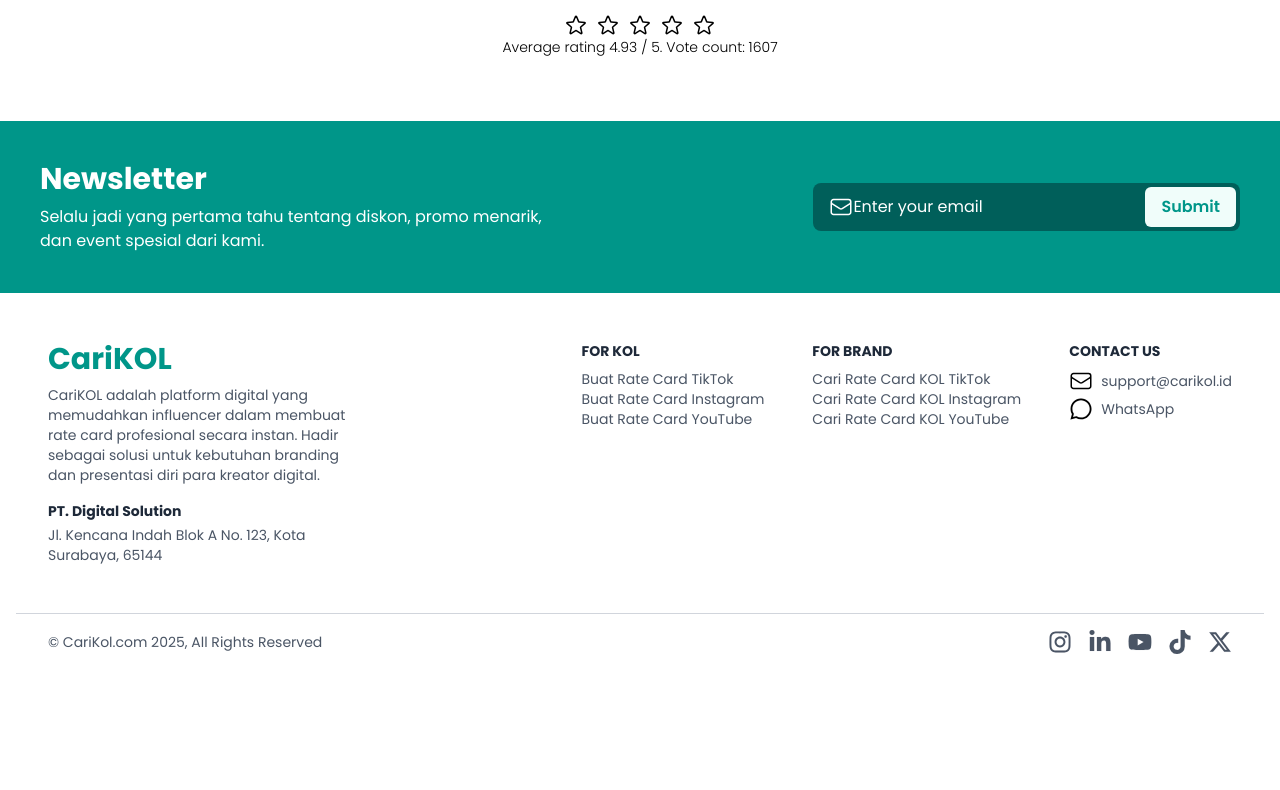
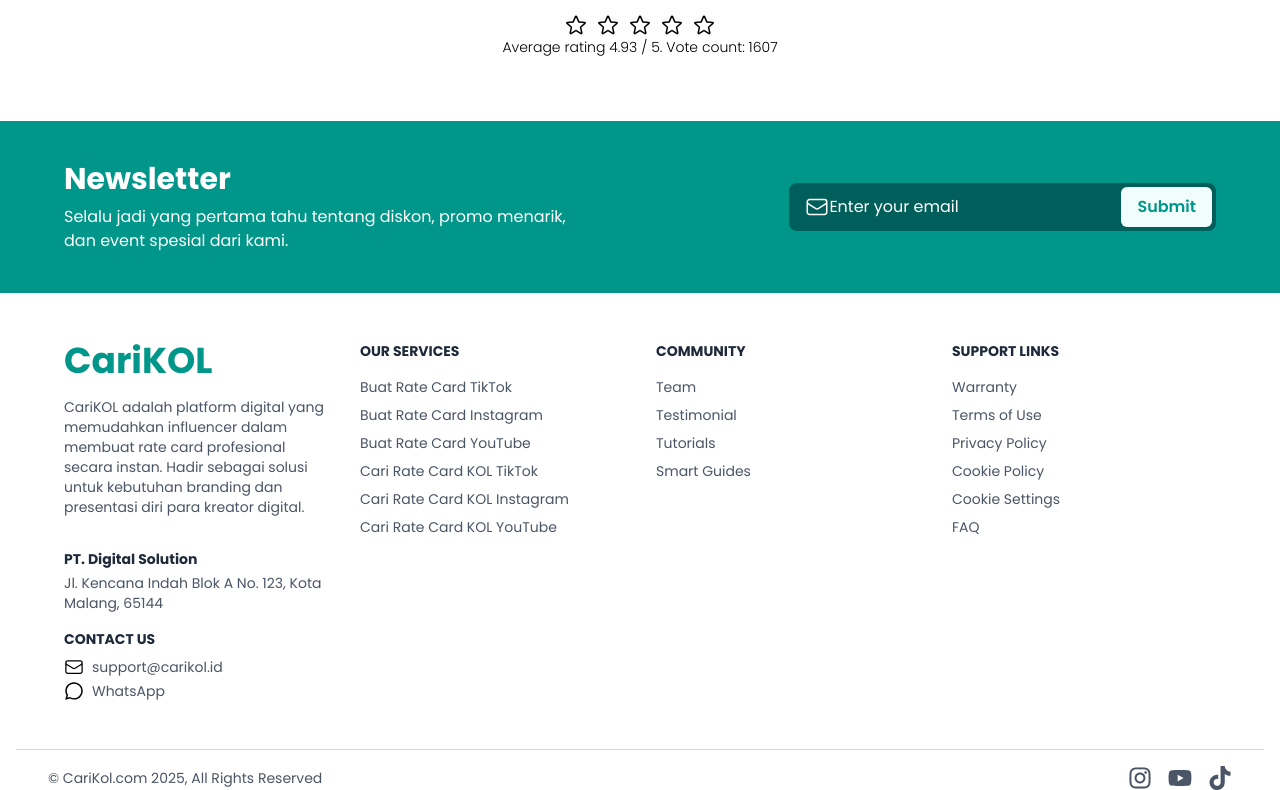
Before and after one commit to dianprsty/carikol-html-tailwind, a website: page html/index.html in a window 1280 px wide. Shown: the part 4721-5511 px from the top of the page. Before the commit the page ends 5375 px from the top, so only its background shows below. Drawn offline with nearby package versions, Linux system fonts and the light colour scheme; no server answers; files whose address does not match are found by name.

Commit message:
revisi footer

```diff
--- a/html/index.html
+++ b/html/index.html
@@ -1010,20 +1010,16 @@
         </script>
       </div>
 
-      <div
-        class="flex flex-col items-center justify-between gap-6 p-10 bg-teal-600 lg:flex-row sm:p-10 sm:gap-8"
-      >
+      <div class="flex flex-col items-center justify-between gap-6 p-10 bg-teal-600 lg:flex-row sm:p-10 sm:gap-8">
+        <div class="w-full max-w-6xl mx-auto flex flex-col lg:flex-row items-center justify-between gap-6">
           <div class="max-w-lg text-center lg:text-left">
             <h2 class="mb-2 text-3xl font-bold text-white">Newsletter</h2>
             <p class="text-white">
-            Selalu jadi yang pertama tahu tentang diskon, promo menarik, dan
-            event spesial dari kami.
+              Selalu jadi yang pertama tahu tentang diskon, promo menarik, dan event spesial dari kami.
             </p>
           </div>
 
-        <form
-          class="flex items-center max-w-xl gap-4 overflow-hidden bg-teal-800 rounded-lg w-fit"
-        >
+          <form class="flex items-center max-w-xl gap-4 overflow-hidden bg-teal-800 rounded-lg w-fit">
             <div class="flex items-center px-4">
               <svg
                 xmlns="http://www.w3.org/2000/svg"
@@ -1053,118 +1049,85 @@
             </button>
           </form>
         </div>
+      </div>
 
-      <footer
-        class="grid justify-between w-full grid-cols-1 gap-6 p-12 text-sm sm:grid-cols-2 lg:flex lg:flex-row"
-      >
-        <div class="max-w-xs mb-6 lg:mb-0">
-          <h1 class="text-3xl font-bold text-left text-teal-600">CariKOL</h1>
-          <p class="mt-2 text-left text-gray-600">
+
+
+      <footer class="w-full p-12 text-sm bg-white">
+        <div class="w-full max-w-6xl mx-auto grid grid-cols-1 md:grid-cols-4 gap-8">
+          <!-- Kolom 1 -->
+          <div class="space-y-4">
+            <h1 class="text-4xl font-bold text-teal-600">CariKOL</h1>
+            <p class="text-gray-600">
               CariKOL adalah platform digital yang memudahkan influencer dalam
               membuat rate card profesional secara instan. Hadir sebagai solusi
               untuk kebutuhan branding dan presentasi diri para kreator digital.
             </p>
-          <h3 class="pt-4 pb-1 font-bold text-left text-gray-800">
-            PT. Digital Solution
-          </h3>
-          <p class="text-left text-gray-600">
-            Jl. Kencana Indah Blok A No. 123, Kota Surabaya, 65144
-          </p>
+            <div>
+              <h3 class="pt-4 pb-1 font-bold text-gray-800">PT. Digital Solution</h3>
+              <p class="text-gray-600">Jl. Kencana Indah Blok A No. 123, Kota Malang, 65144</p>
             </div>
-
-        <div
-          class="grid grid-cols-1 gap-4 sm:gap-6 sm:grid-cols-1 lg:flex lg:gap-12"
-        >
-          <div>
-            <div class="pb-2 font-bold text-gray-800">FOR KOL</div>
-            <div>
-              <a href="#" class="text-gray-600 hover:text-teal-600"
-                >Buat Rate Card TikTok</a
-              >
-            </div>
-            <div>
-              <a href="#" class="text-gray-600 hover:text-teal-600"
-                >Buat Rate Card Instagram</a
-              >
-            </div>
-            <div>
-              <a href="#" class="text-gray-600 hover:text-teal-600"
-                >Buat Rate Card YouTube</a
-              >
-            </div>
-          </div>
-
-          <div>
-            <div class="pb-2 font-bold text-gray-800">FOR BRAND</div>
-            <div>
-              <a href="#" class="text-gray-600 hover:text-teal-600"
-                >Cari Rate Card KOL TikTok</a
-              >
-            </div>
-            <div>
-              <a href="#" class="text-gray-600 hover:text-teal-600"
-                >Cari Rate Card KOL Instagram</a
-              >
-            </div>
-            <div>
-              <a href="#" class="text-gray-600 hover:text-teal-600"
-                >Cari Rate Card KOL YouTube</a
-              >
-            </div>
-          </div>
-
-          <div>
+            <div class="mt-4">
               <div class="pb-2 font-bold text-gray-800">CONTACT US</div>
-
               <div class="flex items-center gap-2 mb-1">
-              <svg
-                xmlns="http://www.w3.org/2000/svg"
-                fill="none"
-                viewBox="0 0 24 24"
-                stroke-width="1.5"
-                stroke="currentColor"
-                class="size-6"
-              >
-                <path
-                  stroke-linecap="round"
-                  stroke-linejoin="round"
-                  d="M21.75 6.75v10.5a2.25 2.25 0 0 1-2.25 2.25h-15a2.25 2.25 0 0 1-2.25-2.25V6.75m19.5 0A2.25 2.25 0 0 0 19.5 4.5h-15a2.25 2.25 0 0 0-2.25 2.25m19.5 0v.243a2.25 2.25 0 0 1-1.07 1.916l-7.5 4.615a2.25 2.25 0 0 1-2.36 0L3.32 8.91a2.25 2.25 0 0 1-1.07-1.916V6.75"
-                />
+                <!-- Icon Email -->
+                <svg xmlns="http://www.w3.org/2000/svg" fill="none" viewBox="0 0 24 24" stroke-width="1.5" stroke="currentColor" class="size-5">
+                  <path stroke-linecap="round" stroke-linejoin="round"
+                    d="M21.75 6.75v10.5a2.25 2.25 0 0 1-2.25 2.25h-15a2.25 2.25 0 0 1-2.25-2.25V6.75m19.5 0A2.25 2.25 0 0 0 19.5 4.5h-15a2.25 2.25 0 0 0-2.25 2.25m19.5 0v.243a2.25 2.25 0 0 1-1.07 1.916l-7.5 4.615a2.25 2.25 0 0 1-2.36 0L3.32 8.91a2.25 2.25 0 0 1-1.07-1.916V6.75" />
                 </svg>
-              <a
-                href="mailto:support@carikol.id"
-                class="text-gray-600 hover:text-teal-600"
-                >support@carikol.id</a
-              >
+                <a href="mailto:support@carikol.id" class="text-gray-600 hover:text-teal-600">support@carikol.id</a>
               </div>
 
               <div class="flex items-center gap-2">
-              <svg
-                xmlns="http://www.w3.org/2000/svg"
-                fill="currentColor"
-                viewBox="0 0 448 512"
-                stroke-width="1.5"
-                stroke="currentColor"
-                class="size-6"
-              >
-                <path
-                  d="M380.9 97.1C339 55.1 283.2 32 223.9 32c-122.4 0-222 99.6-222 222
+                <!-- Icon WhatsApp -->
+                <svg xmlns="http://www.w3.org/2000/svg" fill="currentColor" viewBox="0 0 448 512" stroke-width="1.5" stroke="currentColor" class="size-5">
+                  <path d="M380.9 97.1C339 55.1 283.2 32 223.9 32c-122.4 0-222 99.6-222 222
                             0 39.1 10.2 77.3 29.6 111L0 480l117.7-30.9c32.4 17.7 68.9 27 106.1 27h.1c122.3
                             0 224.1-99.6 224.1-222 0-59.3-25.2-115-67.1-157zM223.9 438.7c-33.2 0-65.7-8.9-94-25.7l-6.7-4
                             -69.8 18.3L72 359.2l-4.4-7c-18.5-29.4-28.2-63.3-28.2-98.2
                             0-101.7 82.8-184.5 184.6-184.5 49.3 0 95.6 19.2 130.4 54.1
-                        34.8 34.9 56.2 81.2 56.1 130.5 0 101.8-84.9 184.6-186.6 184.6z"
-                />
+                            34.8 34.9 56.2 81.2 56.1 130.5 0 101.8-84.9 184.6-186.6 184.6z" />
                 </svg>
-              <a
-                href="https://wa.me/6281234567890"
-                class="text-gray-600 hover:text-teal-600"
-                >WhatsApp</a
-              >
+                <a href="https://wa.me/6281234567890" class="text-gray-600 hover:text-teal-600">WhatsApp</a>
               </div>
             </div>
           </div>
+
+          <!-- Kolom 2 -->
+          <div class="space-y-2">
+            <div class="pb-2 font-bold text-gray-800">OUR SERVICES</div>
+            <div><a href="#" class="text-gray-600 hover:text-teal-600">Buat Rate Card TikTok</a></div>
+            <div><a href="#" class="text-gray-600 hover:text-teal-600">Buat Rate Card Instagram</a></div>
+            <div><a href="#" class="text-gray-600 hover:text-teal-600">Buat Rate Card YouTube</a></div>
+            <div><a href="#" class="text-gray-600 hover:text-teal-600">Cari Rate Card KOL TikTok</a></div>
+            <div><a href="#" class="text-gray-600 hover:text-teal-600">Cari Rate Card KOL Instagram</a></div>
+            <div><a href="#" class="text-gray-600 hover:text-teal-600">Cari Rate Card KOL YouTube</a></div>
+          </div>
+
+          <!-- Kolom 3 -->
+          <div class="space-y-2">
+            <div class="pb-2 font-bold text-gray-800">COMMUNITY</div>
+            <div><a href="#" class="text-gray-600 hover:text-teal-600">Team</a></div>
+            <div><a href="#" class="text-gray-600 hover:text-teal-600">Testimonial</a></div>
+            <div><a href="#" class="text-gray-600 hover:text-teal-600">Tutorials</a></div>
+            <div><a href="#" class="text-gray-600 hover:text-teal-600">Smart Guides</a></div>
+          </div>
+
+          <!-- Kolom 4 -->
+          <div class="space-y-2">
+            <div class="pb-2 font-bold text-gray-800">SUPPORT LINKS</div>
+            <div><a href="#" class="text-gray-600 hover:text-teal-600">Warranty</a></div>
+            <div><a href="#" class="text-gray-600 hover:text-teal-600">Terms of Use</a></div>
+            <div><a href="#" class="text-gray-600 hover:text-teal-600">Privacy Policy</a></div>
+            <div><a href="#" class="text-gray-600 hover:text-teal-600">Cookie Policy</a></div>
+            <div><a href="#" class="text-gray-600 hover:text-teal-600">Cookie Settings</a></div>
+            <div><a href="#" class="text-gray-600 hover:text-teal-600">FAQ</a></div>
+          </div>
+        </div>
       </footer>
+
+
+
 
       <div class="justify-between px-4 mx-auto max-w-7xl">
         <hr class="mb-4 border-t border-gray-300" />
@@ -1194,19 +1157,6 @@
           <svg
             xmlns="http://www.w3.org/2000/svg"
             fill="currentColor"
-            viewBox="0 0 448 512"
-            stroke-width="1.5"
-            stroke="currentColor"
-            class="text-gray-600 size-6"
-          >
-            <path
-              d="M100.3 448H7.4V148.9h92.9zM53.8 108.1C24.1 108.1 0 83.5 0 53.8a53.8 53.8 0 0 1 107.6 0c0 29.7-24.1 54.3-53.8 54.3zM447.9 448h-92.7V302.4c0-34.7-.7-79.2-48.3-79.2-48.3 0-55.7 37.7-55.7 76.7V448h-92.8V148.9h89.1v40.8h1.3c12.4-23.5 42.7-48.3 87.9-48.3 94 0 111.3 61.9 111.3 142.3V448z"
-            />
-          </svg>
-
-          <svg
-            xmlns="http://www.w3.org/2000/svg"
-            fill="currentColor"
             viewBox="0 0 576 512"
             stroke-width="1.5"
             stroke="currentColor"
@@ -1229,19 +1179,6 @@
               d="M448 209.9a210.1 210.1 0 0 1 -122.8-39.3V349.4A162.6 162.6 0 1 1 185 188.3V278.2a74.6 74.6 0 1 0 52.2 71.2V0l88 0a121.2 121.2 0 0 0 1.9 22.2h0A122.2 122.2 0 0 0 381 102.4a121.4 121.4 0 0 0 67 20.1z"
             />
           </svg>
-
-          <svg
-            xmlns="http://www.w3.org/2000/svg"
-            fill="currentColor"
-            viewBox="0 0 512 512"
-            stroke-width="1.5"
-            stroke="currentColor"
-            class="text-gray-600 size-6"
-          >
-            <path
-              d="M389.2 48h70.6L305.6 224.2 487 464H345L233.7 318.6 106.5 464H35.8L200.7 275.5 26.8 48H172.4L272.9 180.9 389.2 48zM364.4 421.8h39.1L151.1 88h-42L364.4 421.8z"
-            />
-          </svg>
         </div>
       </div>
     </main>
```
Also changed, not shown: styles/output.css. Lines whose indentation alone changed are shown as unchanged.
